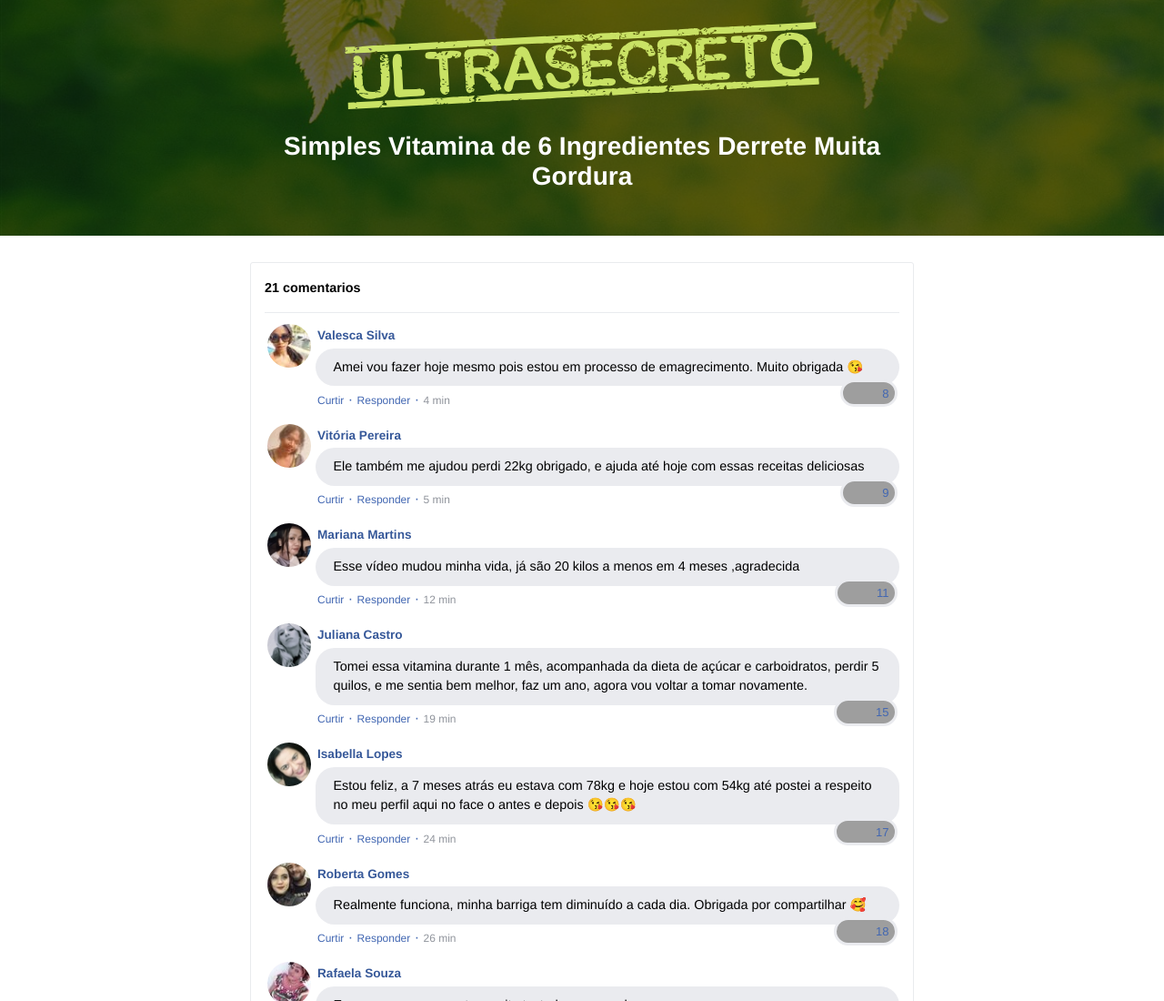
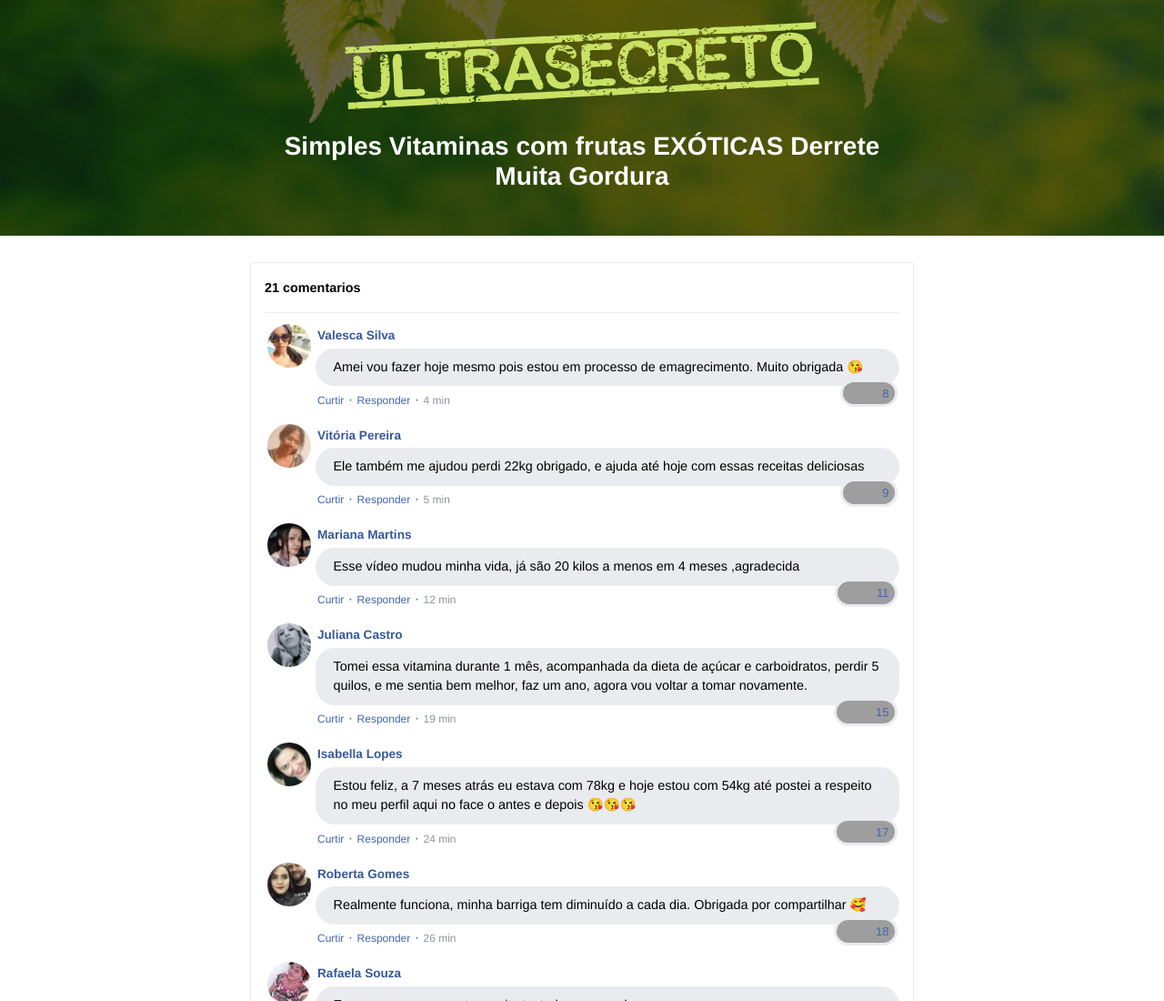
Before and after one commit to PedroB02/protocolozerobarrigapro.online, a plain HTML site: page index.html in a window 1280 px wide. Shown: the top 1100 px of the page at 91% size. Drawn offline with nearby package versions, Linux system fonts and the light colour scheme; grey boxes are pictures that could not be loaded; a script that the page names is missing.

Commit message:
Update index.html

```diff
--- a/index.html
+++ b/index.html
@@ -57,7 +57,7 @@
             <img class="img-fluid" src="./assets/img/ultrasecreto.svg">
 
             <!-- Headline -->
-            <h3 class="my-4"><b>Simples Vitamina de 6 Ingredientes Derrete Muita Gordura</b></h3>
+            <h3 class="my-4"><b>Simples Vitaminas com frutas EXÓTICAS Derrete Muita Gordura</b></h3>
 
             <!-- VSL -->
             <script type="text/javascript" id="scr_6239737434cf0a000e72b8af">var s=document.createElement("script");s.src="https://cdn.converteai.net/03b7d6b4-661d-40d1-b909-8ed63b446f28/players/6239737434cf0a000e72b8af/player.js",s.async=!0,document.head.appendChild(s);</script>
```
